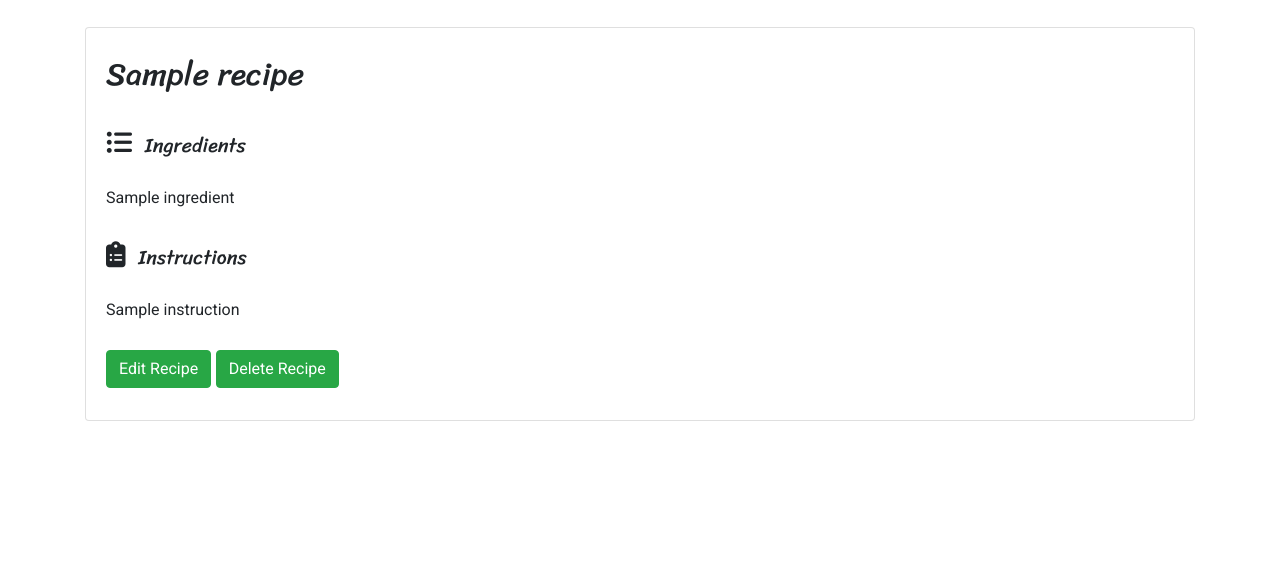
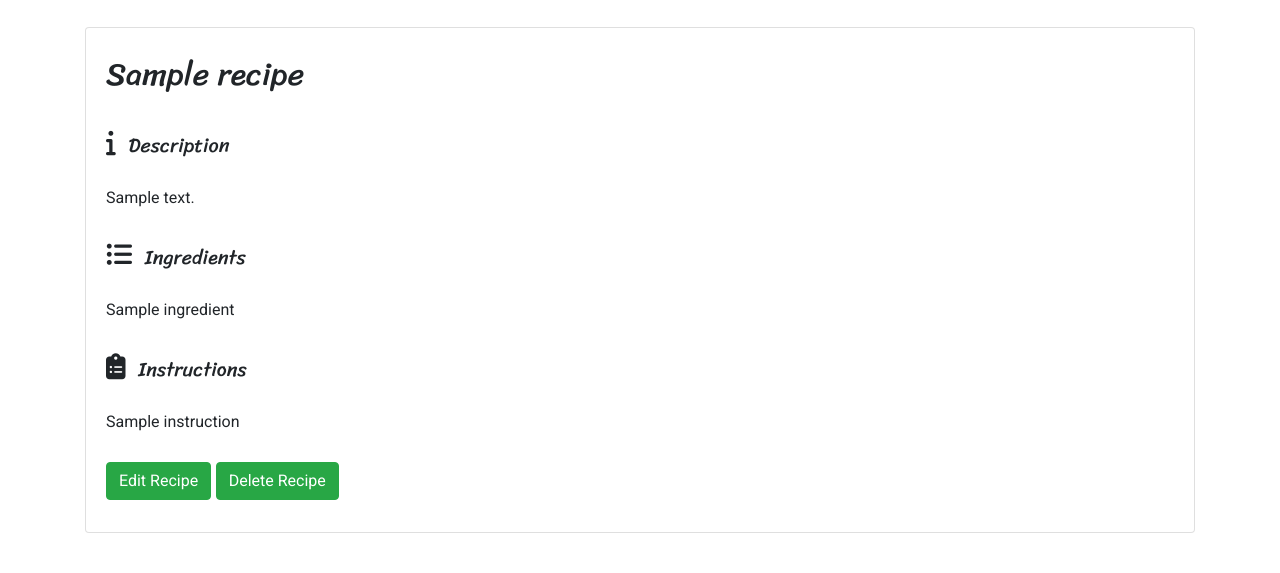
Before and after one commit to 3PU/cook-book-milestone-project, a Flask app: template templates/view_recipe.html in a window 1280 px wide. Shown: the part 69-642 px from the top of the page. Run offline with Flask 2, Linux system fonts and the light colour scheme; the template is opened without the code that fills it: most values are stand-ins (such as "Sample title", 1, 10 or a date in 2020); some libraries are stand-ins or nearby versions.

Commit message:
Added recipe description to view recipe page

```diff
--- a/templates/view_recipe.html
+++ b/templates/view_recipe.html
@@ -7,6 +7,8 @@
             <div class="row">
                 <div class="col-md-12">
                     <h2 class="card-title recipe-title">{{recipe.recipe_name}}</h2>
+                    <h5 class="card-title ingredients-heading"><i class="fas fa-info"></i>Description</h5></span>
+                    <p>{{recipe.description}}</p>
                     <h5 class="card-title ingredients-heading"><i class="fas fa-list-ul"></i>Ingredients</h5></span>
                     {% for ingredient in recipe.ingredients %}
                     <p>{{ingredient}}</p>
```
